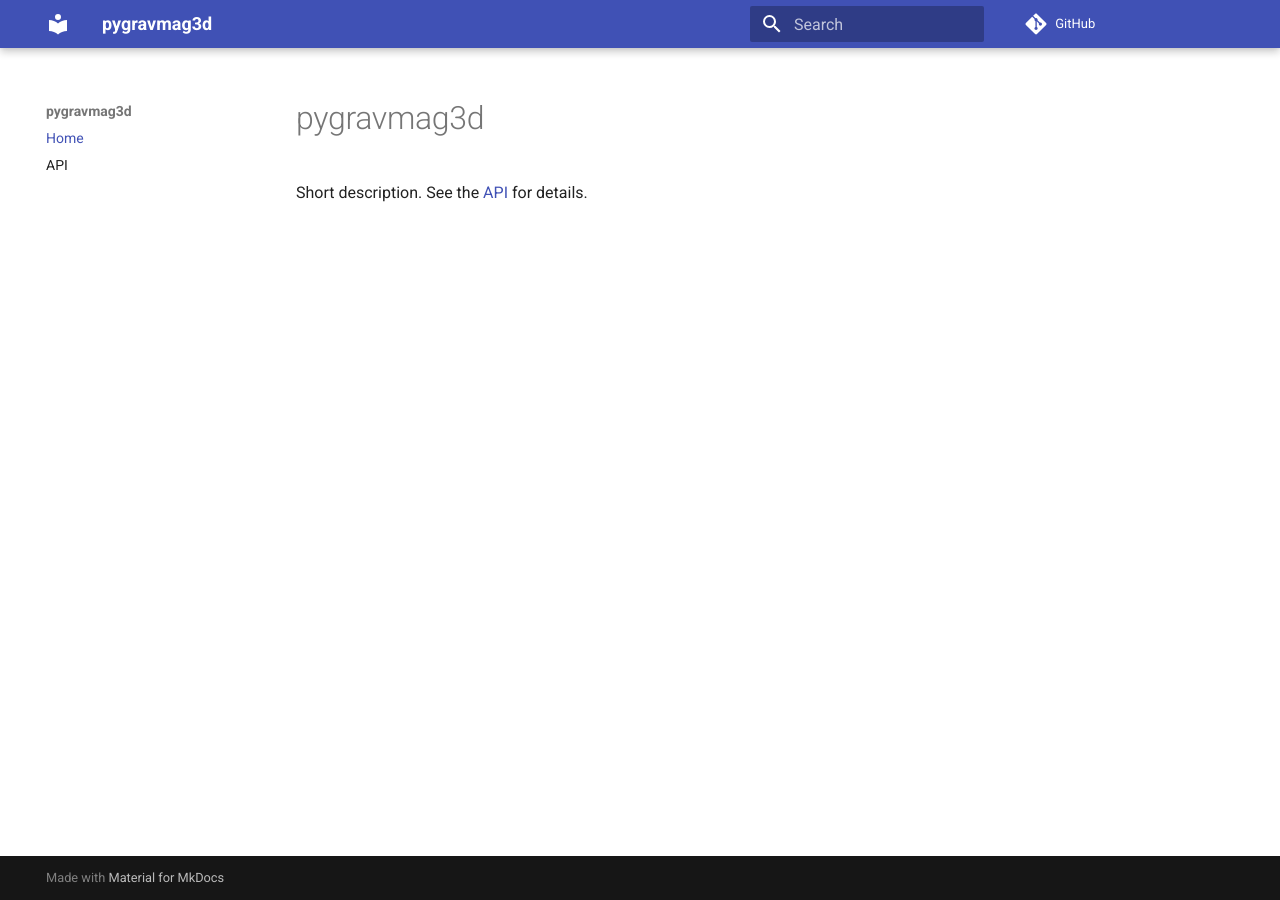
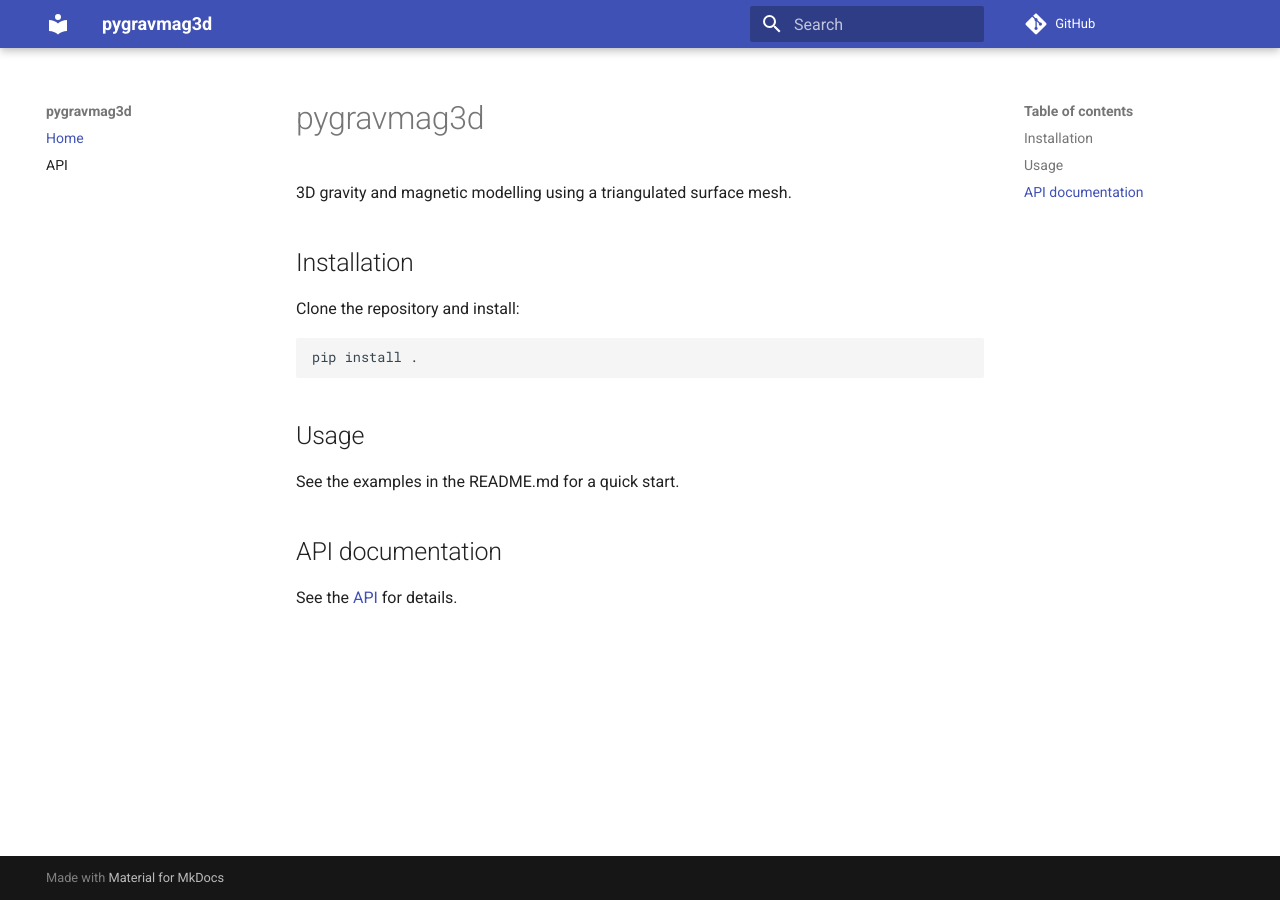
Before and after one commit to ruboerner/pygravmag3d, an MkDocs documentation site: the page built from docs_src/index.md, in a window 1280 px wide. Built offline with MkDocs 1.6.1 and Material for MkDocs 9.7.7, drawn with Linux system fonts in a browser that asks for light colours; comment, search, counter and statistics services are not loaded.

Commit message:
docs: Revamp main page content and add table of contents

````diff
--- a/docs_src/index.md
+++ b/docs_src/index.md
@@ -1,3 +1,17 @@
 # pygravmag3d
 
-Short description. See the [API](reference.md) for details.
+3D gravity and magnetic modelling using a triangulated surface mesh.
+
+## Installation
+Clone the repository and install:
+
+```bash
+pip install .
+```
+## Usage
+
+See the examples in the README.md for a quick start.
+
+## API documentation
+
+See the [API](reference.md) for details.
````
Also changed, not shown: docs/index.html (+103 -1 lines).
